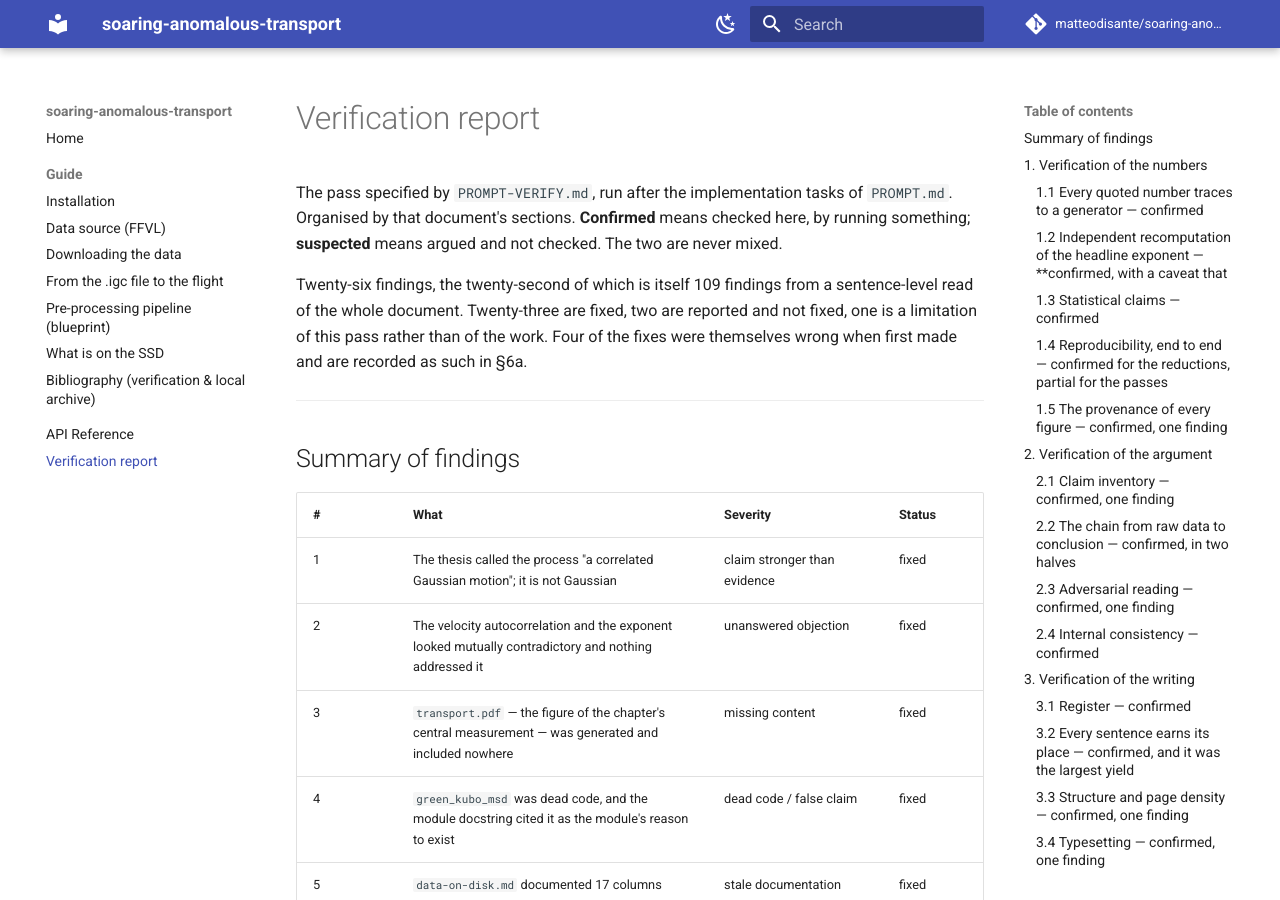
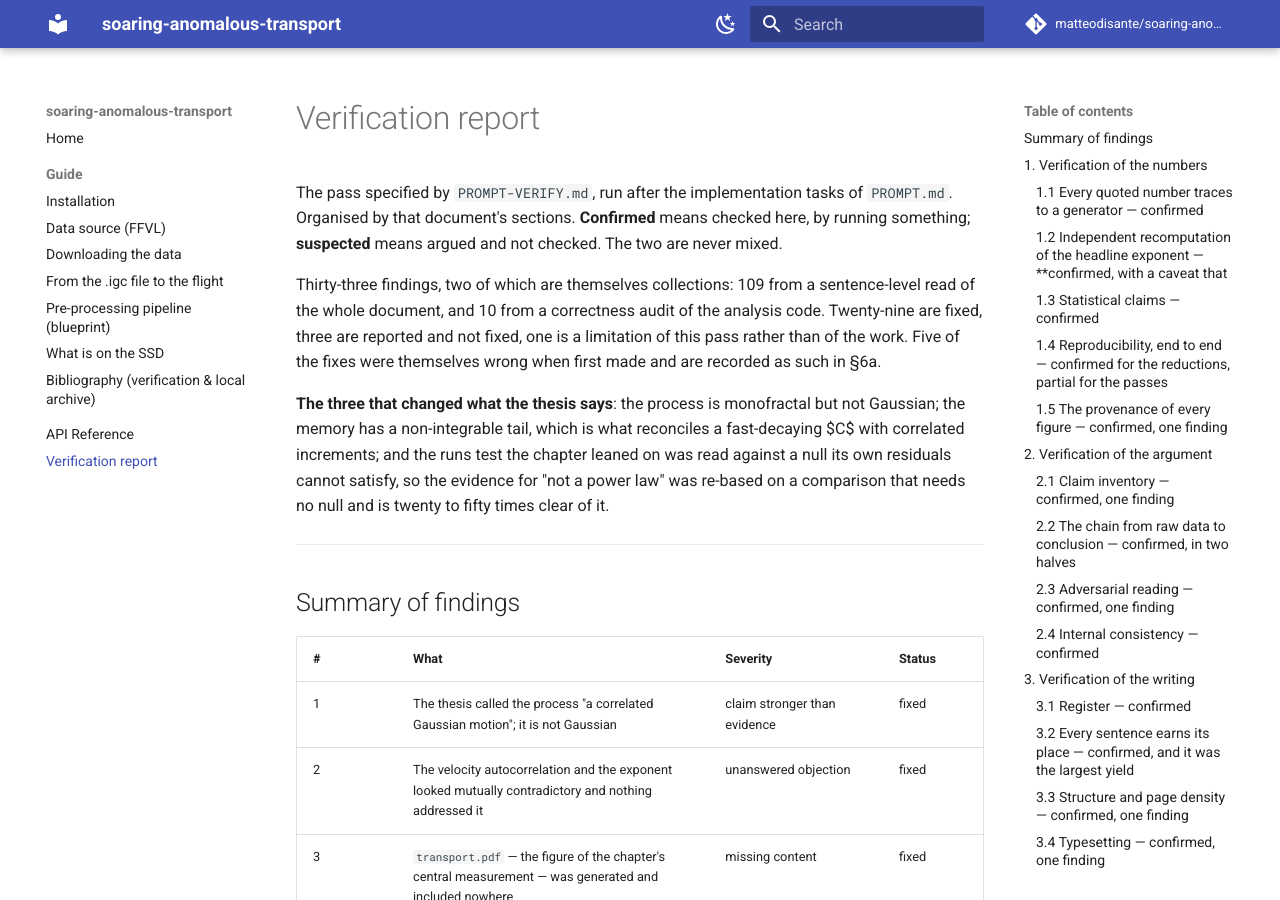
Before and after one commit to matteodisante/soaring-anomalous-transport, an MkDocs documentation site: the page built from docs/VERIFICATION-REPORT.md, in a window 1280 px wide and 900 px high. Built offline with MkDocs 1.6.1 and Material for MkDocs 9.7.7, drawn with Linux system fonts in a browser that asks for light colours; comment, search, counter and statistics services are not loaded; some of the changed text lies outside the part shown.

Commit message:
docs: the findings table closes at thirty-three

```diff
--- a/docs/VERIFICATION-REPORT.md
+++ b/docs/VERIFICATION-REPORT.md
@@ -4,10 +4,17 @@
 Organised by that document's sections. **Confirmed** means checked here, by running
 something; **suspected** means argued and not checked. The two are never mixed.
 
-Twenty-six findings, the twenty-second of which is itself 109 findings from a sentence-level
-read of the whole document. Twenty-three are fixed, two are reported and not fixed, one is a
-limitation of this pass rather than of the work. Four of the fixes were themselves wrong when
-first made and are recorded as such in §6a.
+Thirty-three findings, two of which are themselves collections: 109 from a sentence-level
+read of the whole document, and 10 from a correctness audit of the analysis code. Twenty-nine
+are fixed, three are reported and not fixed, one is a limitation of this pass rather than of
+the work. Five of the fixes were themselves wrong when first made and are recorded as such
+in §6a.
+
+**The three that changed what the thesis says**: the process is monofractal but not Gaussian;
+the memory has a non-integrable tail, which is what reconciles a fast-decaying $C$ with
+correlated increments; and the runs test the chapter leaned on was read against a null its
+own residuals cannot satisfy, so the evidence for "not a power law" was re-based on a
+comparison that needs no null and is twenty to fifty times clear of it.
 
 ---
 
@@ -41,6 +48,13 @@
 | 24 | Two quantities both written $\alpha_2$, seventeen lines apart, in the chapter that carries both | notation collision, introduced by this pass | fixed |
 | 25 | Four of the six `\impldetails` pointers in Chapter 3 landed on a chapter carrying none of it | missing content | fixed |
 | 26 | The generators wrote a half file when a discipline's pass was missing, killing the build 500 lines later | brittle tooling | fixed |
+| 27 | `persistence_runs` emitted runs it never checked: 99.8 % sat at the floor and 99.1 % of those violated the threshold | changes a published number | fixed |
+| 28 | `bilinear_fit` returned a standard deviation from three fields named rms, and quoted as rms | changes a published number | fixed |
+| 29 | The Wald--Wolfowitz $z$ was read against a normal table on residuals correlated at 0.9 | evidence withdrawn, conclusion re-based | fixed |
+| 30 | `persistent_walk` gave every realisation a course along $+x$ | validation defect | fixed |
+| 31 | `_fgn_hosking` updated Durbin--Levinson in place and was not stationary | validation defect | fixed |
+| 32 | `cluster_labels` wrapped synthetic cluster ids in an int8 array | latent | fixed |
+| 33 | Four smaller audit defects: a segment counted as a flight, two mismatched-population ratios, a crossing read only at the lag grid | latent to diagnostic | reported |
 
 ---
 
```
Also changed, not shown: 2 other files.
